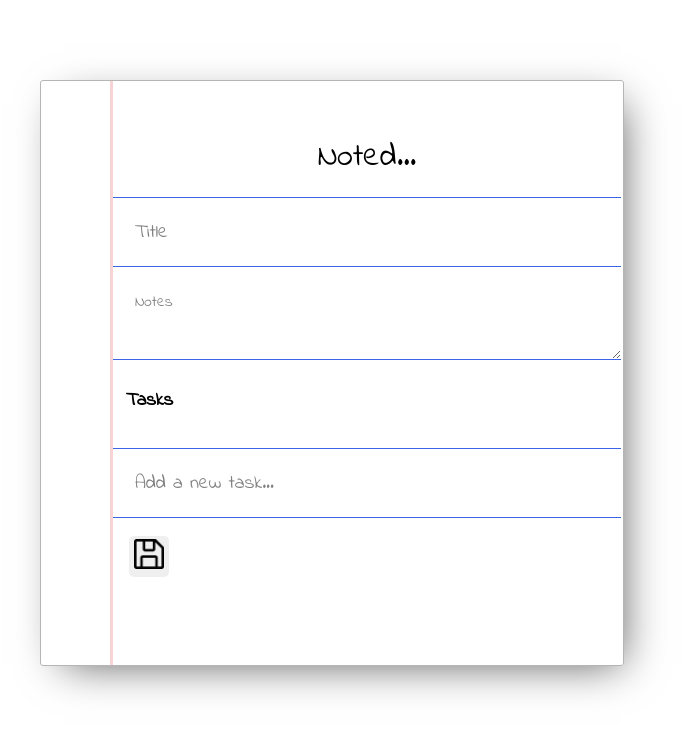
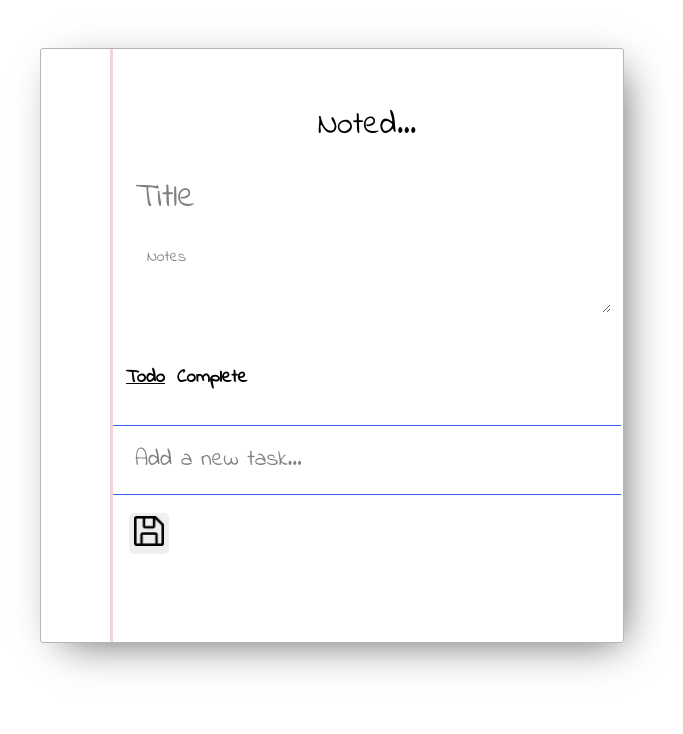
Before and after one commit to tylerfrega/noted, a React (Create React App) app in the folder client/: page /create in a window 1280 px wide. Shown: the top 734 px of the page, without its empty margins (308-991 px from the left). Built offline with nearby package versions, Linux system fonts and the light colour scheme.

Commit message:
update tasks

```diff
--- a/client/src/App.js
+++ b/client/src/App.js
@@ -19,8 +19,8 @@
                     <Switch>
                         <Route path='/' component={Home} exact></Route>
                         <Route path='/todo' component={NoteBookList}></Route>
-                        <Route path='/edit/:id' component={Edit}></Route>
-                        <Route path='/create' component={CreateNotebook}></Route>
+                        <Route path='/edit/:_id' component={Edit}></Route>
+                        <Route path='/create' component={Edit}></Route>
                     </Switch>
                 </div>
             </Router>
--- a/client/src/components/Todo/CreateNotebook.js
+++ b/client/src/components/Todo/CreateNotebook.js
@@ -54,7 +54,8 @@
                 </textarea>
             </form>
             <TaskList />
-            <button onClick={() => handleSubmit()}><img src={saveIcon} alt={'turds'} />
+            <button onClick={() => handleSubmit()}>
+                <img src={saveIcon} alt={'turds'} />
             </button>
         </div>
     )
--- a/client/src/components/Todo/Edit.js
+++ b/client/src/components/Todo/Edit.js
@@ -1,28 +1,47 @@
 import React, { useState, useEffect }from 'react'
 import axios from 'axios'
 import { useParams } from 'react-router'
-import CreateNotebook from './CreateNotebook'
 import TaskListEdit from './TaskListEdit'
-import { set } from 'mongoose';
+import saveIcon from '../../assets/images/save.png'
 
 const Edit = () => {
-    let { id }  = useParams();
-    const [notebook, setNotebook] = useState([])
+    let { _id }  = useParams();
+    const [title, setTitle] = useState('')
+    const [notes, setNotes] = useState('')
     const [tasks, setTasks] = useState([])
     const [value, setValue] = useState('')
-
-    useEffect(() => { fetchNotebook() }, [id])
+    useEffect(() => { fetchNotebook() }, [_id])
 
     const fetchNotebook = async () => {
-        const result = await axios({
-            method: 'get',
-            url: '/api/getNotebooks',
-        })
-        setNotebook(result.data.data.filter(item => item._id === id)[0])
-        setTasks(result.data.data.filter(item => item._id === id)[0].tasks)
+        if(_id) {
+            const result = await axios({
+                method: 'get',
+                url: '/api/getNotebooks',
+            })
+            const notebook = result.data.data.filter(item => item._id === _id)[0]
+            setTasks(notebook.tasks)
+            setNotes(notebook.notes)
+            setTitle(notebook.title)
+        }
     }
 
-    const handleSubmit = e => {
+    const saveNotebook =  async () => {
+        const url = _id ? '/api/updateNotebook' : '/api/saveNotebook'
+        const notebook = {
+            _id,
+            title,
+            notes,
+            tasks
+        }
+
+        const result = await axios({
+            method: 'post',
+            url: url,
+            data: notebook
+        })
+    }
+
+    const handleTaskSubmit = e => {
         e.preventDefault()
         if (!value) return
 
@@ -46,23 +65,46 @@
         const newTasks = [...tasks]
 
         newTasks[index].completed = !newTasks[index].completed
-        // updateTask(newTasks[index], newTasks[index].id)
         setTasks(newTasks)
     }
 
 
+
     return (
-        <div>
-            <h1 className="welcome">{notebook.title}</h1>
-            <p className="notes">{notebook.notes}</p>
+        <div className="edit">
+            <div className='title'>
+            <input
+                    type='text'
+                    className='input'
+                    value={title}
+                    placeholder='Title'
+                    onChange={e => setTitle(e.target.value)}
+                />
+            </div>
+
+            {/* <h1 className="welcome">{notebook.title}</h1> */}
+            {/* <p className="notes">{notebook.notes}</p> */}
+            <div  className='notes'>
+            <textarea
+                    value={notes}
+                    placeholder='Notes'
+                    onChange={e => setNotes(e.target.value)}
+
+                >
+                </textarea>
+            </div>
+
             <TaskListEdit
                 tasks={tasks}
                 value={value}
-                handleSubmit={handleSubmit}
+                handleSubmit={handleTaskSubmit}
                 removeTask={removeTask}
                 setValue={setValue}
                 completeTask={completeTask}
             />
+            <button onClick={() => saveNotebook()}>
+                <img src={saveIcon} alt={'turds'} />
+            </button>
         </div>
     )
 }
--- a/client/src/components/Todo/NotebookList.js
+++ b/client/src/components/Todo/NotebookList.js
@@ -31,7 +31,7 @@
     return (
         <div>
             <div className="task-headers">
-                <h3 className="taskHeader">NoteBooks</h3>
+                <h3 className="taskHeader">NoteBooks -ALL</h3>
             </div>
             <div className='tasks'>
                 {
--- a/client/src/components/Todo/Task.js
+++ b/client/src/components/Todo/Task.js
@@ -49,8 +49,8 @@
         >
             {task.title}
             {showEditButton(showEdit)}
+            {showRemoveButton()}
             {showCompleteButton()}
-            {showRemoveButton()}
         </li>
     )
 }
--- a/client/src/components/Todo/Todo.scss
+++ b/client/src/components/Todo/Todo.scss
@@ -1,6 +1,5 @@
 body {
     font-family: 'Indie Flower', cursive;
-    // margin: 30px 0;
     overflow: hidden;
 }
 
@@ -21,10 +20,11 @@
 
 .todo-container {
     box-shadow: 10px 11px 41px -13px rgba(0, 0, 0, 0.66);
+    max-height: 620px;
     width: 40vw;
     max-width: 800px;
     min-width: 300px;
-    margin: 5em auto;
+    margin: 3em auto;
     border-radius: 3px;
     padding: 20px 10px;
 }
@@ -33,10 +33,6 @@
     border-top: 1px solid rgb(60, 100, 230);
     padding: 1em;
     font-size: 1.2em;
-
-    &:last-of-type {
-        // border-bottom: 1px solid rgb(60, 100, 230);
-    }
 
     button {
         border-radius: 5px;
@@ -51,6 +47,7 @@
 
 .notes {
     margin: 12px;
+    min-height: 100px;
 }
 
 button {
@@ -79,13 +76,13 @@
 }
 
 .create-task-btn {
-    display:flex;
+    display: flex;
     align-items: center;
     color: grey;
     text-decoration: none;
     font-size: 1.2em;
     height: 68px;
-    margin:0;
+    margin: 0;
     border-bottom: 1px solid rgb(60, 100, 230);
     border-top: 1px solid rgb(60, 100, 230);
 
@@ -107,21 +104,23 @@
     label {
         margin: 12px;
     }
+
     form {
         width: 100%;
-        height:100%;
+        height: 100%;
         padding: 0;
     }
 
-    input[type="text"], textarea {
+    input[type="text"],
+    textarea {
         width: 95%;
-        height:100%;
+        height: 100%;
         outline: none;
         border: none;
         font-size: .8em;
         font-family: 'Indie Flower', cursive;
         color: black;
-        padding:0;
+        padding: 0;
         padding-left: 24px;
         font-size: 1.2em;
         border-bottom: 1px solid rgb(60, 100, 230);
@@ -170,7 +169,6 @@
     background-size: 100% 30px;
 }
 
-/* .paper::before {content:""; z-index:-1; margin:0 1px; width:706px; height:10px; position:absolute; bottom:-3px; left:0; background:white; border:1px solid #B5B5B5;} */
 .paper::after {
     content: '';
     position: absolute;
@@ -180,3 +178,66 @@
     bottom: 0;
     border-left: 3px solid #F8D3D3;
 }
+
+
+.edit {
+    .notes {
+        margin-bottom: 0;
+
+        textarea {
+            width: 95%;
+            height: 100%;
+            outline: none;
+            border: none;
+            font-size: 1em;
+            font-family: 'Indie Flower', cursive;
+            color: black;
+            padding: 0;
+            padding-left: 24px;
+            height: 68px;
+
+            &::placeholder {
+                color: grey;
+            }
+        }
+    }
+
+    input[type="text"] {
+        width: 95%;
+        height: 100%;
+        outline: none;
+        border: none;
+        font-family: 'Indie Flower', cursive;
+        color: black;
+        padding: 0;
+        padding-left: 24px;
+        font-size: 1.2em;
+        height: 68px;
+
+        &::placeholder {
+            color: grey;
+            font-size: 1.2em;
+        }
+    }
+
+    .title {
+        text-align: center;
+
+        input[type="text"] {
+            font-size: 1.8em;
+        }
+    }
+
+    .tasks {
+        max-height: 218px;
+        overflow: scroll;
+    }
+
+    .create-task {
+        input[type="text"] {
+            border-bottom: 1px solid rgb(60, 100, 230);
+            border-top: 1px solid rgb(60, 100, 230);
+        }
+    }
+
+}
```
Also changed, not shown: 1 other file (tests, documents, lock files or other folders).
